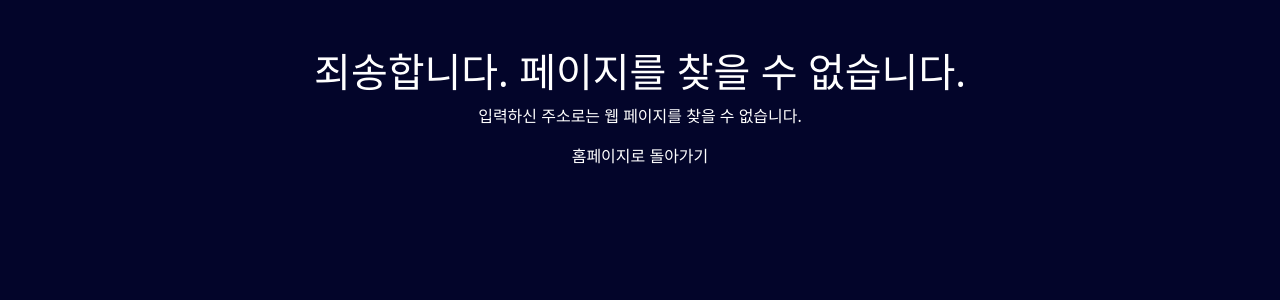
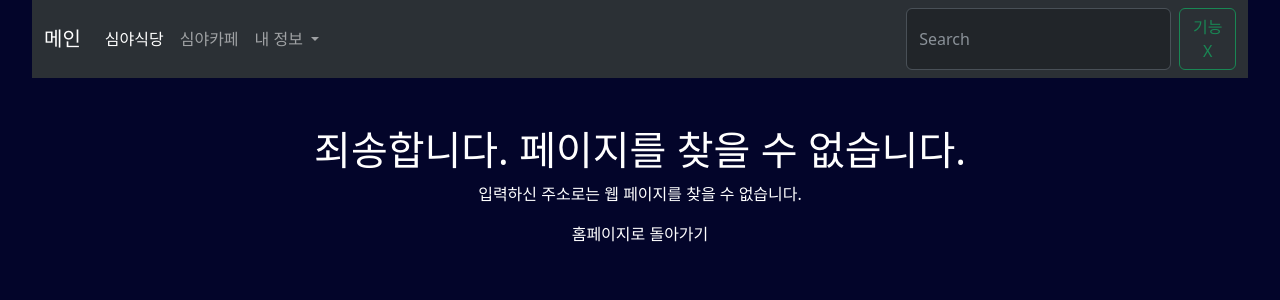
Before and after one commit to JaeY0ung/SimYaSikDang, a Flask app: page /crawl in a window 1280 px wide. Shown: the top 300 px of the page. Run offline with Flask 3, Linux system fonts and the light colour scheme; some libraries are stand-ins or nearby versions.

Commit message:
feat: 상단 navbar 생성

```diff
--- a/templates/components/layout.html
+++ b/templates/components/layout.html
@@ -1,5 +1,6 @@
 <!DOCTYPE html>
 <html lang="ko">
+
 <head>
     <meta charset="UTF-8">
     <meta name="viewport" content="width=device-width, initial-scale=1.0">
@@ -7,7 +8,8 @@
         {% block title %}
         {% endblock %}
     </title>
-    <link href="https://cdn.jsdelivr.net/npm/bootstrap@5.3.0/dist/css/bootstrap.min.css" rel="stylesheet" integrity="sha384-9ndCyUaIbzAi2FUVXJi0CjmCapSmO7SnpJef0486qhLnuZ2cdeRhO02iuK6FUUVM" crossorigin="anonymous">
+    <link href="https://cdn.jsdelivr.net/npm/bootstrap@5.3.0/dist/css/bootstrap.min.css" rel="stylesheet"
+        integrity="sha384-9ndCyUaIbzAi2FUVXJi0CjmCapSmO7SnpJef0486qhLnuZ2cdeRhO02iuK6FUUVM" crossorigin="anonymous">
     <script src="https://code.jquery.com/jquery-1.12.4.min.js"></script>
     <script type="text/javascript" src="//dapi.kakao.com/v2/maps/sdk.js?appkey={{ KAKAO_JAVASCRIPT_KEY }}"></script>
     <link rel="stylesheet" href="{{ url_for('static', filename='css/star.css')  }}">
@@ -27,6 +29,7 @@
             </div>
         {% endblock %}
 
+        {% include 'components/navbar.html' %}
         {% block header %}
         {% endblock %}
 
@@ -41,16 +44,21 @@
         {% endblock %}
     </div>
 
-    <script src="https://cdn.jsdelivr.net/npm/bootstrap@5.3.0/dist/js/bootstrap.bundle.min.js" integrity="sha384-geWF76RCwLtnZ8qwWowPQNguL3RmwHVBC9FhGdlKrxdiJJigb/j/68SIy3Te4Bkz" crossorigin="anonymous"></script>
-    <script src="https://cdn.jsdelivr.net/npm/@popperjs/core@2.11.6/dist/umd/popper.min.js" integrity="sha384-oBqDVmMz9ATKxIep9tiCxS/Z9fNfEXiDAYTujMAeBAsjFuCZSmKbSSUnQlmh/jp3" crossorigin="anonymous"></script>
+    <script src="https://cdn.jsdelivr.net/npm/bootstrap@5.3.0/dist/js/bootstrap.bundle.min.js"
+        integrity="sha384-geWF76RCwLtnZ8qwWowPQNguL3RmwHVBC9FhGdlKrxdiJJigb/j/68SIy3Te4Bkz"
+        crossorigin="anonymous"></script>
+    <script src="https://cdn.jsdelivr.net/npm/@popperjs/core@2.11.6/dist/umd/popper.min.js"
+        integrity="sha384-oBqDVmMz9ATKxIep9tiCxS/Z9fNfEXiDAYTujMAeBAsjFuCZSmKbSSUnQlmh/jp3"
+        crossorigin="anonymous"></script>
     <script src="https://kit.fontawesome.com/97ac5a7279.js" crossorigin="anonymous"></script>
 
     {% block scripts %}
-        <script src="{{ url_for('static', filename='js/like_place.js') }}"></script>
-        <script src="{{ url_for('static', filename='js/kakao_map.js') }}"></script>
-        <script src="{{ url_for('static', filename='js/copy_text.js') }}"></script>
-        <script src="{{ url_for('static', filename='js/summary_details.js') }}"></script>
-        <script src="{{ url_for('static', filename='js/control_fontsize.js') }}"></script>
+    <script src="{{ url_for('static', filename='js/like_place.js') }}"></script>
+    <script src="{{ url_for('static', filename='js/kakao_map.js') }}"></script>
+    <script src="{{ url_for('static', filename='js/copy_text.js') }}"></script>
+    <script src="{{ url_for('static', filename='js/summary_details.js') }}"></script>
+    <script src="{{ url_for('static', filename='js/control_fontsize.js') }}"></script>
     {% endblock %}
 </body>
+
 </html>
--- /dev/null
+++ b/templates/components/navbar.html
@@ -0,0 +1,34 @@
+<nav class="navbar navbar-expand-lg bg-body-tertiary" data-bs-theme="dark">
+    <div class="container-fluid">
+        <a class="navbar-brand" href="{{ url_for('pub.index') }}">메인</a>
+        <button class="navbar-toggler" type="button" data-bs-toggle="collapse" data-bs-target="#navbarSupportedContent" aria-controls="navbarSupportedContent" aria-expanded="false" aria-label="Toggle navigation">
+            <span class="navbar-toggler-icon"></span>
+        </button>
+
+        <div class="collapse navbar-collapse" id="navbarSupportedContent">
+            <ul class="navbar-nav me-auto mb-2 mb-lg-0">
+                <li class="nav-item">
+                    <a class="nav-link active" aria-current="page" href="{{ url_for('pub.index') }}">심야식당</a>
+                </li>
+                <li class="nav-item">
+                    <a class="nav-link" href="{{ url_for('cafe.index') }}">심야카페</a>
+                </li>
+                <li class="nav-item dropdown">
+                    <a class="nav-link dropdown-toggle" href="#" role="button" data-bs-toggle="dropdown" aria-expanded="false">
+                    내 정보
+                    </a>
+                    <ul class="dropdown-menu">
+                    <li><a class="dropdown-item" href="#">프로필 수정</a></li>
+                    <li><a class="dropdown-item" href="{{ url_for('pub.like_places') }}">내가 찜한 장소들</a></li>
+                    <li><hr class="dropdown-divider"></li>
+                    <li><a class="dropdown-item" href="#">내 정보 수정 </a></li>
+                    </ul>
+                </li>
+            </ul>
+            <form class="d-flex" role="search">
+            <input class="form-control me-2" type="search" placeholder="Search" aria-label="Search">
+            <button class="btn btn-outline-success" type="submit">기능X</button>
+            </form>
+        </div>
+        </div>
+    </nav>
```
Also changed, not shown: static/JS/kakao_map.js (+22 -3 lines).
